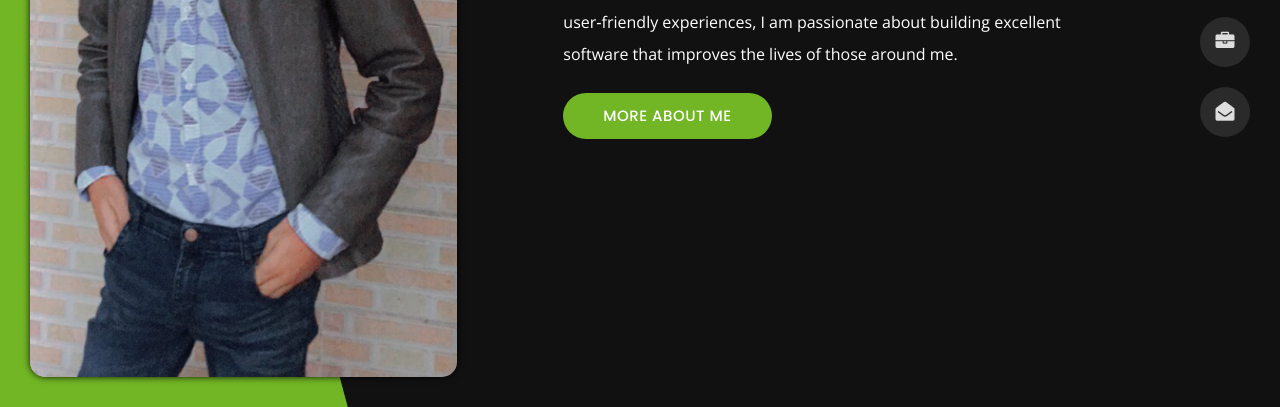
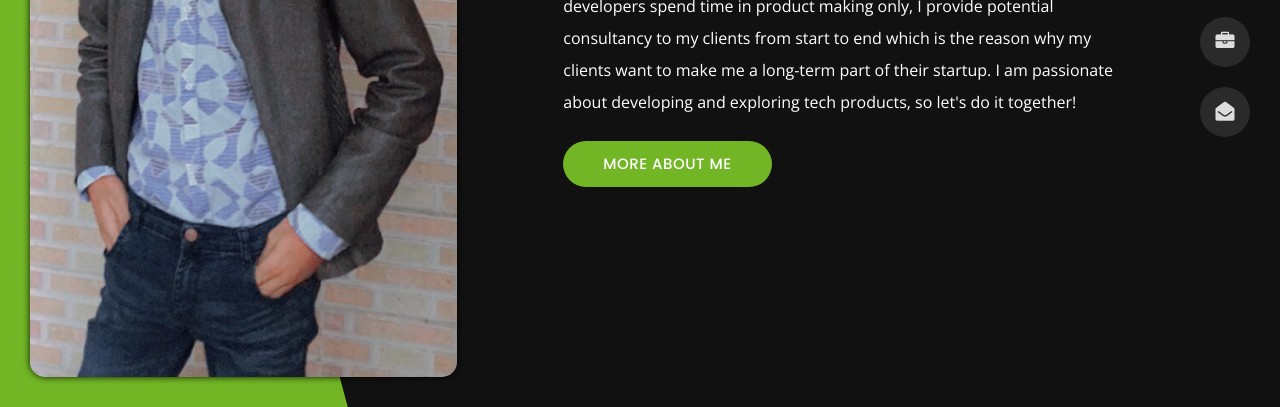
Before and after one commit to SyedAbdullahDev/SyedAbdullahDev.github.io, a plain HTML site: page index.html in a window 1280 px wide. Shown: the part 393-800 px from the top of the page. Drawn offline with nearby package versions, Linux system fonts and the light colour scheme.

Commit message:
Update index.html

```diff
--- a/index.html
+++ b/index.html
@@ -121,7 +121,7 @@
                 <img src="img/img-mobile-light.png" class="img-fluid main-img-mobile d-none d-sm-block d-lg-none" alt="my picture" />
                 <h6 class="text-uppercase open-sans-font mb-0 d-block d-sm-none d-lg-block">hi there !</h6>
                 <h1 class="text-uppercase poppins-font"><span>I'm</span> Abdullah Naveed</h1>
-                <p class="open-sans-font">I'm a Pakistani full stack FLUTTER developer focused on crafting clean & user‑friendly experiences, I am passionate about building excellent software that improves the lives of those around me.</p>
+                <p class="open-sans-font">I'm Abdullah Naveed Senior Flutter Developer with 3 years. I help startups achieve goals efficiently using the software product. While the majority of developers spend time in product making only, I provide potential consultancy to my clients from start to end which is the reason why my clients want to make me a long-term part of their startup. I am passionate about developing and exploring tech products, so let's do it together!</p>
                 <a href="about.html" class="btn btn-about">more about me</a>
             </div>
         </div>
```
